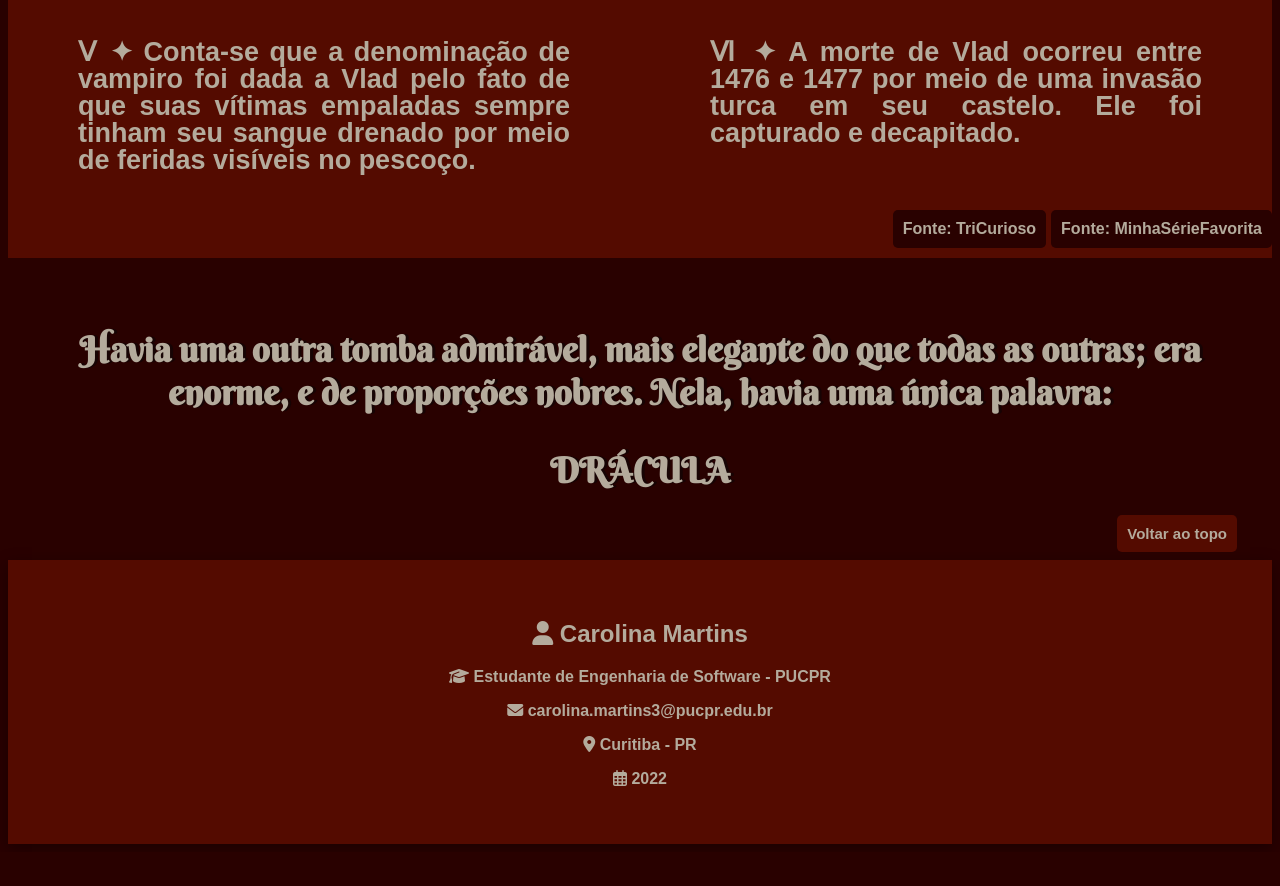
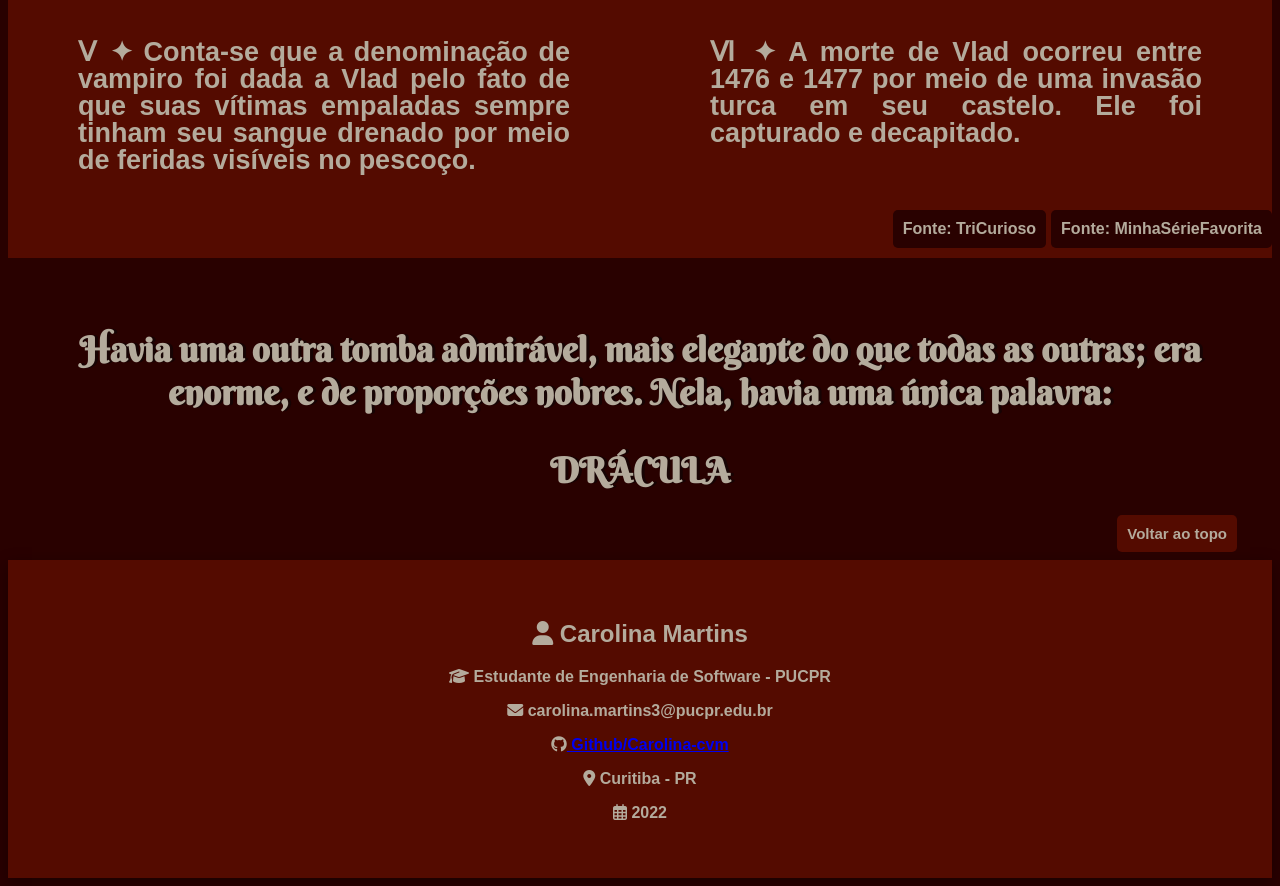
Before and after one commit to Carolina-cvm/Dracula_Bram_Stoker, a plain HTML site: page index.html in a window 1280 px wide. Shown: the part 9018-9904 px from the top of the page. Before the commit the page ends 9870 px from the top, so only its background shows below. Drawn offline with Linux system fonts and the light colour scheme; a web font is replaced by a local one.

Commit message:
Update index.html

```diff
--- a/index.html
+++ b/index.html
@@ -205,6 +205,7 @@
                 <h2><i class="fa-solid fa-user"></i> Carolina Martins</h2>
                 <p><i class="fa-solid fa-graduation-cap"></i> Estudante de Engenharia de Software - PUCPR</p>
                 <p><i class="fa-solid fa-envelope"></i> carolina.martins3@pucpr.edu.br</p>
+                <p><i class="fa-brands fa-github"></i><a href="https://github.com/Carolina-cvm"> Github/Carolina-cvm<a/></p>
                 <p><i class="fa-solid fa-location-dot"></i> Curitiba - PR</p>
                 <p><i class="fa-regular fa-calendar-days"></i> 2022</p>
             </footer>
```
